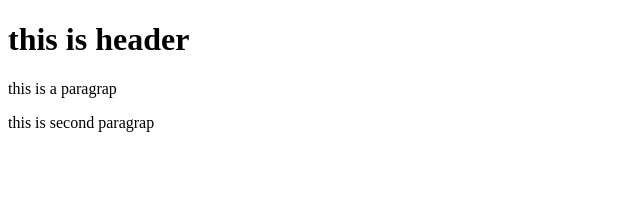
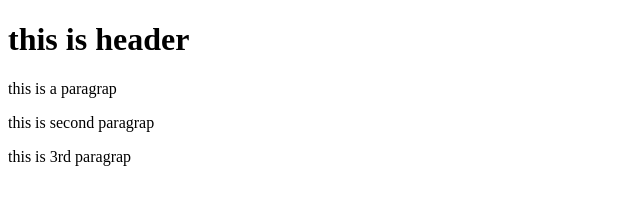
Before and after one commit to Arya0201/coursera-course, a website: page index.html in a window 1280 px wide. Shown: the whole page, without its empty margins (0-640 px from the left). Drawn offline with Linux system fonts and the light colour scheme.

Commit message:
fourth commit

```diff
--- a/index.html
+++ b/index.html
@@ -10,5 +10,6 @@
     <h1>this is header</h1>
     <p>this is a paragrap</p>
     <p>this is second paragrap</p>
+    <p>this is 3rd paragrap</p>
 </body>
 </html>
```
Also changed, not shown: package.json (added, +24 -0 lines), 1 other file.
